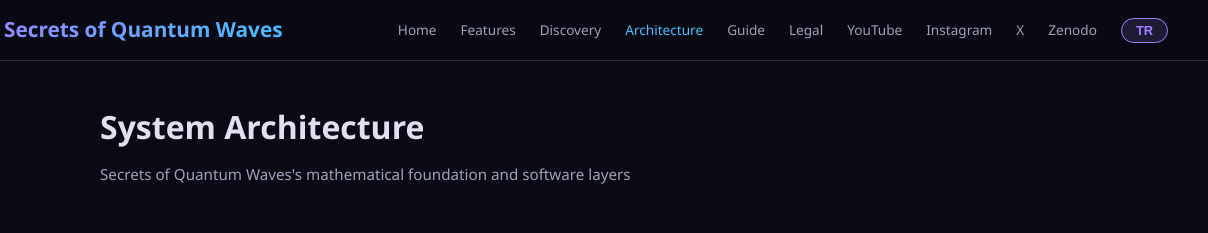
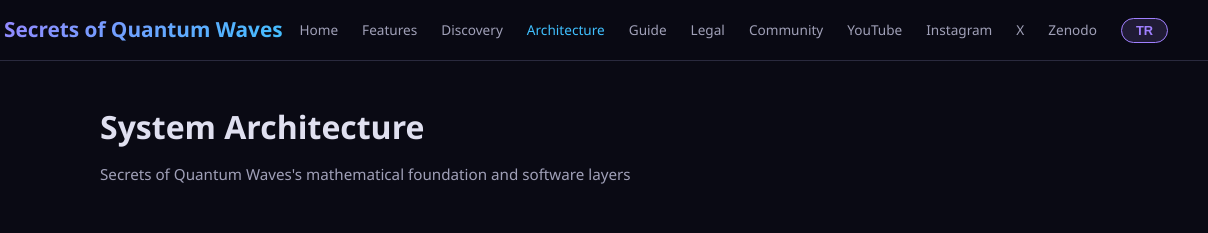
Before and after one commit to murattutu13th-debug/murattutu13th-debug.github.io, a plain HTML site: page architecture.html in a window 1280 px wide. Shown: the top 233 px of the page, 72-1280 px from the left. Drawn offline with Linux system fonts and the light colour scheme.

Commit message:
Add files via upload

```diff
--- a/architecture.html
+++ b/architecture.html
@@ -84,6 +84,7 @@
             <li><a href="architecture.html" class="active" data-tr="Mimari" data-en="Architecture">Mimari</a></li>
             <li><a href="guide.html" data-tr="Kilavuz" data-en="Guide">Kilavuz</a></li>
             <li><a href="disclaimer.html" data-tr="Yasal" data-en="Legal">Yasal</a></li>
+            <li><a href="community.html" data-tr="Topluluk" data-en="Community">Topluluk</a></li>
             <li><a href="https://www.youtube.com/@SecretsofQuantumWaves" target="_blank">YouTube</a></li>
             <li><a href="https://www.instagram.com/secretsofquantumwaves/" target="_blank">Instagram</a></li>
             <li><a href="https://x.com/SecretsofQW_" target="_blank">X</a></li>
@@ -329,6 +330,7 @@
         <a href="discovery.html" data-tr="Kesif" data-en="Discovery">Kesif</a>
         <a href="guide.html" data-tr="Kilavuz" data-en="Guide">Kilavuz</a>
         <a href="disclaimer.html" data-tr="Yasal" data-en="Legal">Yasal</a>
+        <a href="community.html" data-tr="Topluluk" data-en="Community">Topluluk</a>
         <a href="https://www.youtube.com/@SecretsofQuantumWaves" target="_blank">YouTube</a>
         <a href="https://www.instagram.com/secretsofquantumwaves/" target="_blank">Instagram</a>
         <a href="https://x.com/SecretsofQW_" target="_blank">X @SecretsofQW_</a>
```
Also changed, not shown: community.html (+1 -0 lines), disclaimer.html (+1 -0 lines), discovery.html (+2 -0 lines), features.html (+2 -0 lines), guide.html (+2 -0 lines).
